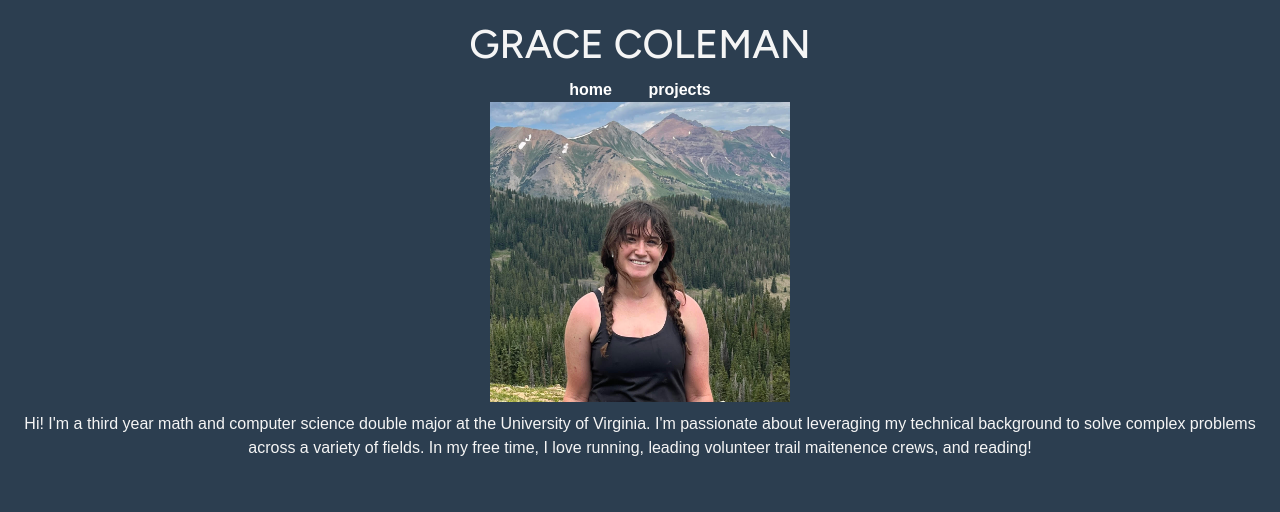
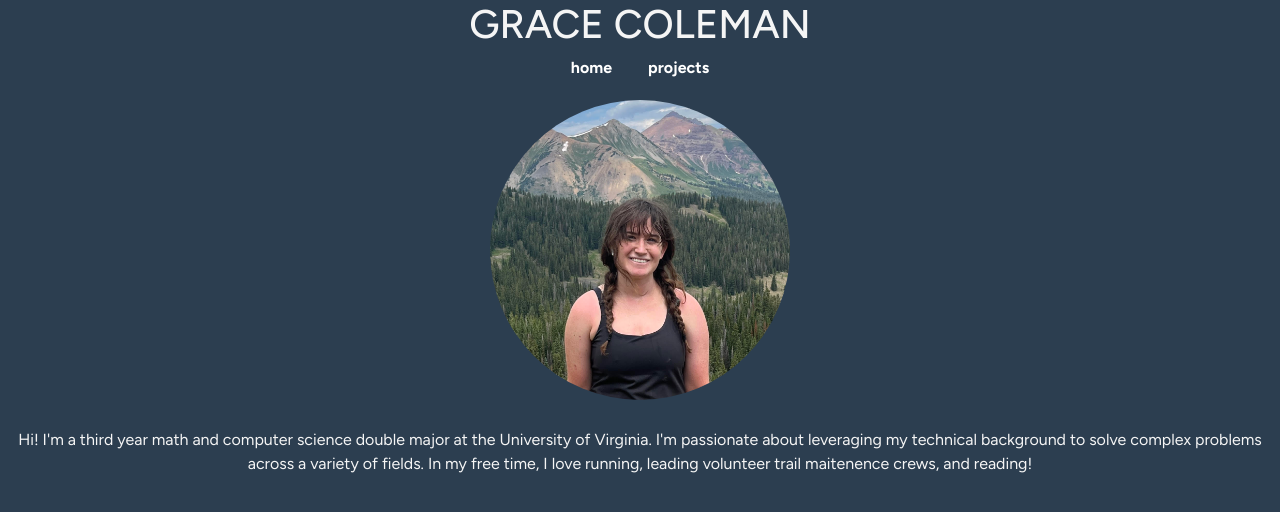
Before and after one commit to gcoleman325/gcoleman325.github.io, a plain HTML site: page index.html in a window 1280 px wide. Drawn offline with nearby package versions, Linux system fonts and the light colour scheme.

Commit message:
round image

```diff
--- a/index.html
+++ b/index.html
@@ -10,12 +10,6 @@
     <meta charset="UTF-8">
     <meta name="viewport" content="width=device-width, initial-scale=1.0">
     <title>Grace Coleman</title>
-    <style>
-        body { font-family: Arial, sans-serif; padding: 20px; }
-        h1, h2 { margin-bottom: 10px; }
-        p, ul { margin-bottom: 20px; }
-        ul { list-style-type: none; padding-left: 0; }
-    </style>
 </head>
 <body>
     <header>
--- a/styles.css
+++ b/styles.css
@@ -21,3 +21,8 @@
     color: #2c3e50;
     background-color: white;
 }
+
+.img-fluid {
+    margin: 20px;
+    border-radius: 50%;
+}
```
Also changed, not shown: projects.html (+0 -6 lines), pt-classifier.html (+0 -6 lines).
